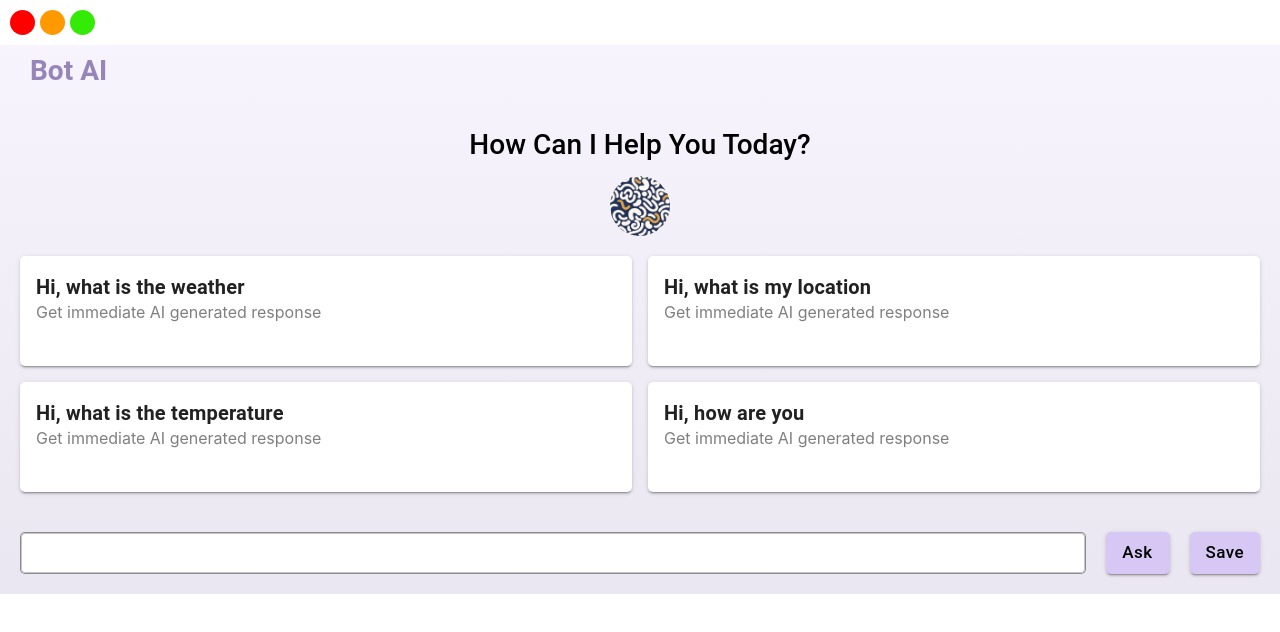
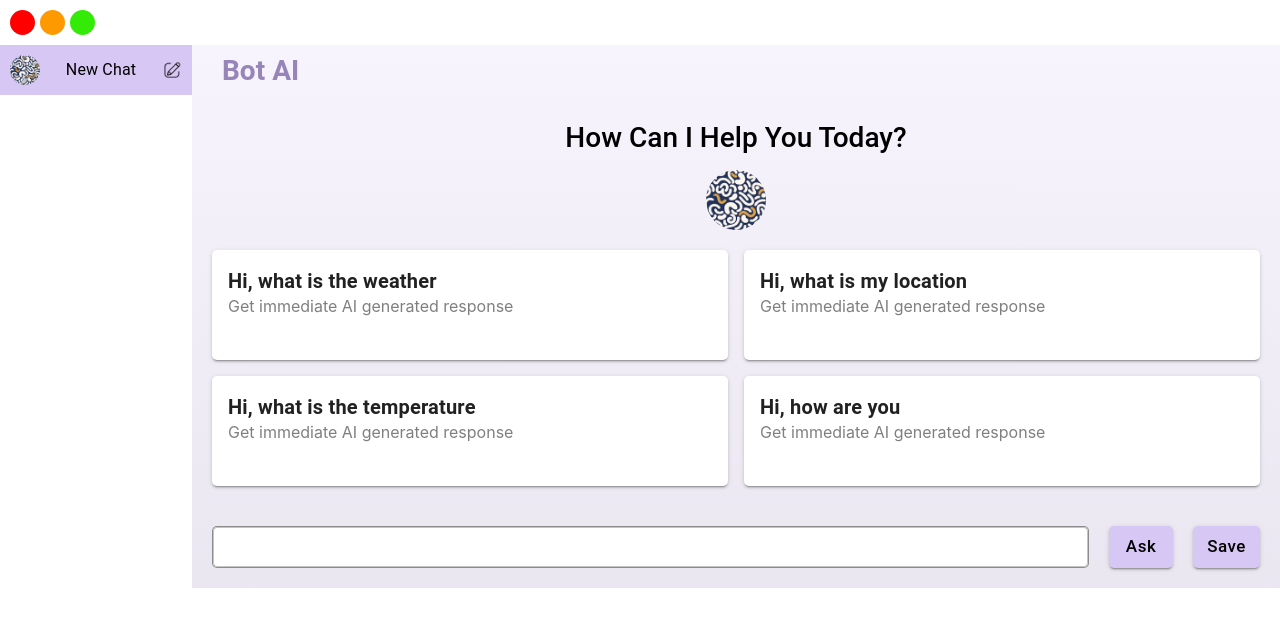
Before and after one commit to prachi397/BotAi-Application, a React (Create React App) app: page / in a window 1280 px wide. Shown: the top 632 px of the page. Built offline with nearby package versions, Linux system fonts and the light colour scheme.

Commit message:
created a basic design for sidebar

```diff
--- a/src/App.js
+++ b/src/App.js
@@ -1,11 +1,16 @@
+import { Box } from '@mui/material';
 import HomePage from './components/homePage/HomePage';
 import TopBar from './components/topBar/TopBar';
+import SideBar from './components/sideBar/SideBar';
 
 function App() {
   return (
     <div className="App">
       <TopBar/>
-      <HomePage/>
+      <Box sx={{display:"flex"}}>
+        <SideBar/>
+        <HomePage/>
+      </Box>
     </div>
   );
 }
--- a/src/components/homePage/HomePage.js
+++ b/src/components/homePage/HomePage.js
@@ -10,6 +10,7 @@ const HomePage = () => {
       sx={{
         background:
           "linear-gradient(180deg, rgba(215, 199, 244, 0.2) 0%, rgba(151, 133, 186, 0.2) 100%)",
+          width:"85%"
       }}
     >
       {/* title of the application */}
--- a/src/components/searchComponent/SearchComponent.js
+++ b/src/components/searchComponent/SearchComponent.js
@@ -19,18 +19,30 @@ const SearchComponent = () => {
           background: "#FFFFFF",
           border: "1px solid #00000073",
           borderRadius: "5px",
-          width: { xs: "210px", sm: "575px", md: "795px", lg: "1070px" },
+          width: { xs: "210px", sm: "575px", md: "795px", lg: "970px" },
         }}
       />
       <Button
         variant="contained"
-        sx={{ background: "#D7C7F4", color: "black", borderRadius: "5px", textTransform:"none", fontSize:"17px"}}
+        sx={{
+          background: "#D7C7F4",
+          color: "black",
+          borderRadius: "5px",
+          textTransform: "none",
+          fontSize: "17px",
+        }}
       >
         Ask
       </Button>
       <Button
         variant="contained"
-        sx={{ background: "#D7C7F4", color: "black", borderRadius: "5px",textTransform:"none", fontSize:"17px" }}
+        sx={{
+          background: "#D7C7F4",
+          color: "black",
+          borderRadius: "5px",
+          textTransform: "none",
+          fontSize: "17px",
+        }}
       >
         Save
       </Button>
--- /dev/null
+++ b/src/components/sideBar/SideBar.js
@@ -0,0 +1,33 @@
+import { Box, Typography } from "@mui/material";
+import React from "react";
+import chatBotLogo from "../assets/chatBotLogo.png";
+import editImage from "../assets/editImage.png";
+
+const SideBar = () => {
+  return (
+    <Box sx={{width:"15%"}}>
+      {/* icon and title here */}
+      <Box sx={{display:"flex",alignItems:"center",justifyContent:"space-between", background:"#D7C7F4",padding:"10px"}}>
+        <img
+          src={chatBotLogo}
+          style={{ borderRadius: "50%" }}
+          alt="chat bot logo"
+          height={30}
+          width={30}
+        />
+        <Typography>New Chat</Typography>
+        <img
+          src={editImage}
+          style={{cursor:"pointer"}}
+          alt="edit icon"
+          height={20}
+          width={20}
+        />
+      </Box>
+
+      {/* all the previous conversations here */}
+      <Box></Box>
+    </Box>
+  );
+};
+export default SideBar;
```
Also changed, not shown: src/components/assets/editImage.png (added).
